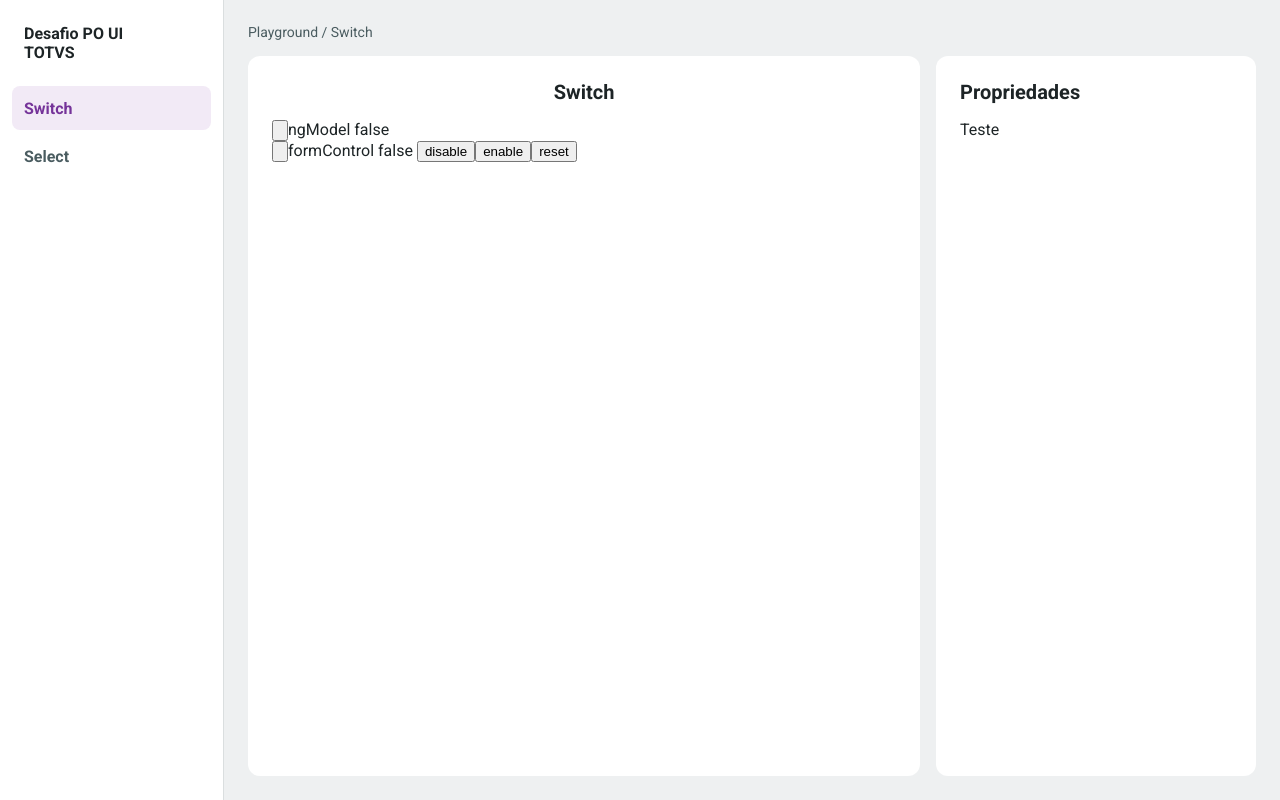
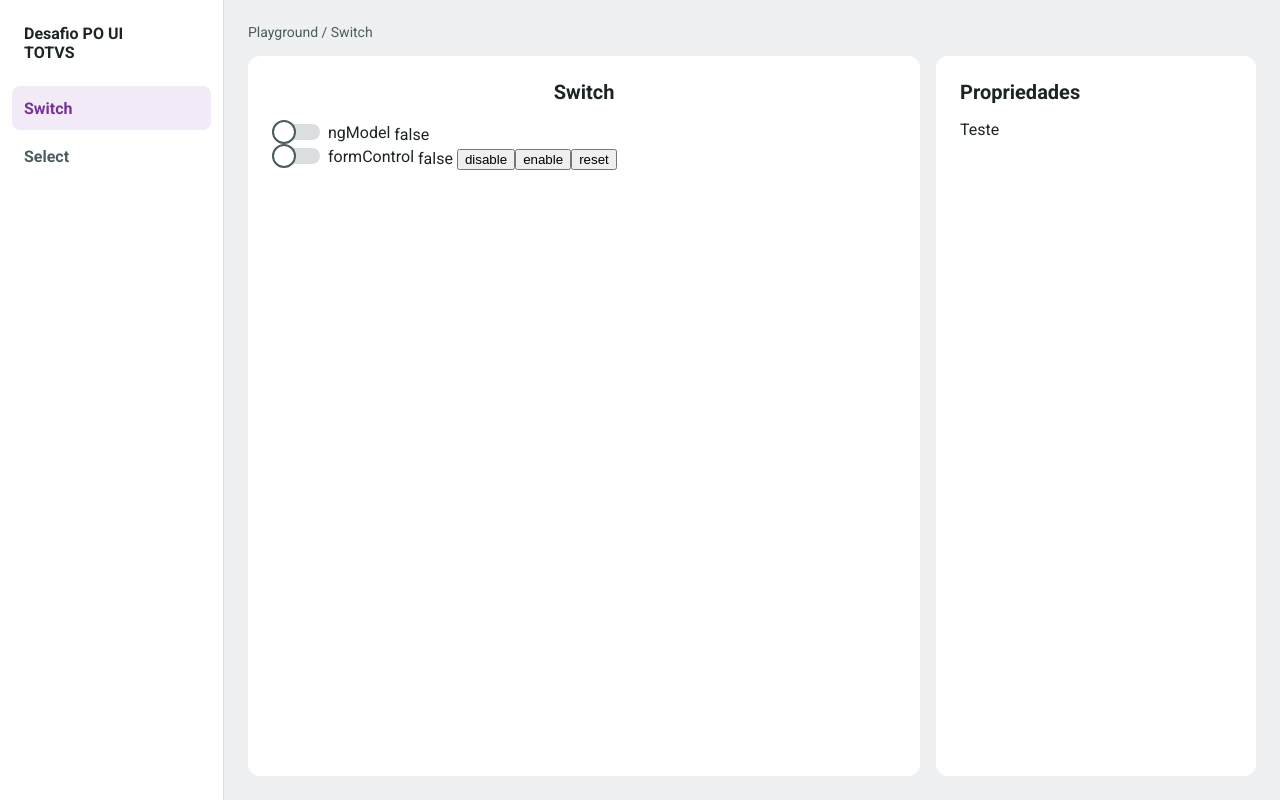
Before and after one commit to kevinmistrele/desafio-po-ui, an Angular app: page / in a window 1280 px wide. Built offline with nearby package versions, Linux system fonts and the light colour scheme.

Commit message:
feat: add styles for switch component to enhance accessibility and interactivity

```diff
--- a/src/app/ui/switch/switch.css
+++ b/src/app/ui/switch/switch.css
@@ -0,0 +1,125 @@
+:host {
+  --_color-unchecked: var(--color-unchecked, var(--color-neutral-light-00));
+  --_border-color: var(--border-color, var(--color-neutral-dark-70));
+  --_track-unchecked: var(--track-unchecked, var(--color-neutral-light-20));
+  --_color-checked: var(--color-checked, var(--color-action-default));
+  --_track-checked: var(--track-checked, var(--color-brand-01-light));
+  --_color-unchecked-hover: var(--color-unchecked-hover, var(--color-brand-01-lightest));
+  --_color-checked-hover: var(--color-checked-hover, var(--color-action-hover));
+  --_outline-color-focused: var(--outline-color-focused, var(--color-action-focus));
+  --_color-unchecked-disabled: var(--color-unchecked-disabled, var(--color-neutral-light-20));
+  --_color-checked-disabled: var(--color-checked-disabled, var(--color-action-disabled));
+
+  display: inline-flex;
+  align-items: center;
+  gap: 0.5rem;
+  font-family: var(--font-family-text);
+}
+
+/* O botão é a área clicável e focável: envolve track + key para o outline cobrir os dois. */
+.switch {
+  position: relative;
+  display: inline-flex;
+  flex: none;
+  align-items: center;
+  width: 3rem;
+  height: 1.5rem;
+  padding: 0;
+  border: 0;
+  border-radius: 0.125rem;
+  background: none;
+  cursor: pointer;
+}
+
+.track {
+  width: 100%;
+  height: 1rem;
+  border-radius: 1rem;
+  background-color: var(--_track-unchecked);
+}
+
+.key {
+  position: absolute;
+  top: 0;
+  left: 0;
+  display: grid;
+  place-items: center;
+  width: 1.5rem;
+  height: 1.5rem;
+  border: 2px solid var(--_border-color);
+  border-radius: 100%;
+  background-color: var(--_color-unchecked);
+}
+
+.icon {
+  width: 1rem;
+  height: 1rem;
+  fill: var(--_color-unchecked);
+  opacity: 0;
+}
+
+/* Estados do switch */
+
+.switch[aria-checked='true'] .track {
+  background-color: var(--_track-checked);
+}
+
+.switch[aria-checked='true'] .key {
+  transform: translateX(1.5rem);
+  border-color: transparent;
+  background-color: var(--_color-checked);
+}
+
+.switch[aria-checked='true'] .icon {
+  opacity: 1;
+}
+
+/* Hover */
+.switch:hover:not(:disabled) .key {
+  border-color: var(--_color-checked-hover);
+  background-color: var(--_color-unchecked-hover);
+}
+
+.switch[aria-checked='true']:hover:not(:disabled) .key {
+  border-color: transparent;
+  background-color: var(--_color-checked-hover);
+}
+
+/* Focus: só na navegação por teclado */
+.switch:focus-visible {
+  outline: 4px solid var(--_outline-color-focused);
+  outline-offset: 2px;
+}
+
+/* Disabled */
+.switch:disabled {
+  cursor: not-allowed;
+}
+
+.switch:disabled .key {
+  border-color: var(--_color-checked-disabled);
+  background-color: var(--_color-unchecked-disabled);
+}
+
+.switch[aria-checked='true']:disabled .track {
+  background-color: var(--_track-unchecked);
+}
+
+.switch[aria-checked='true']:disabled .key {
+  border-color: transparent;
+  background-color: var(--_color-checked-disabled);
+}
+
+.switch[aria-checked='true']:disabled .icon {
+  fill: var(--_color-unchecked-disabled);
+}
+
+.switch:disabled + .label {
+  cursor: not-allowed;
+}
+
+
+.label {
+  color: var(--color-neutral-dark-90);
+  cursor: pointer;
+}
```
